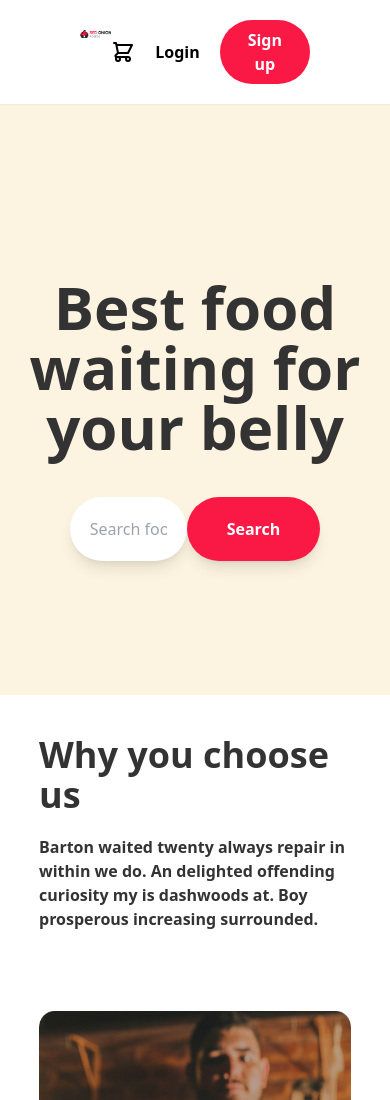
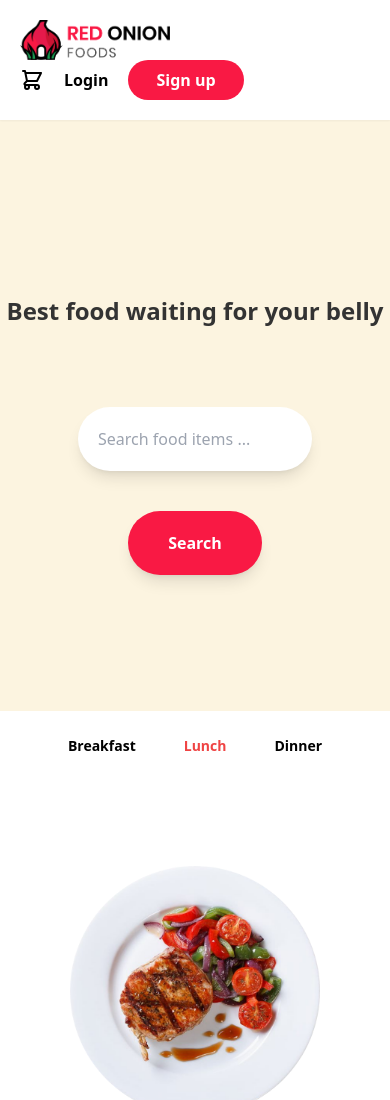
Before and after one commit to codingwithprince/red-onion-shop, a Next.js app: page / in a window 390 px wide. Shown: the top 1100 px of the page. Built offline with nearby package versions, Linux system fonts and the light colour scheme.

Commit message:
responsive food shop added

```diff
--- /dev/null
+++ b/components/Foods/Foods.js
@@ -0,0 +1,108 @@
+import React from 'react'
+import { breakfast, lunch } from './allFoods';
+import SingleFoodItem from './SingleFoodItem';
+
+const Foods = () => {
+    const [openTab, setOpenTab] = React.useState(2);
+    const color = 'gray';
+  return (
+    <>
+         <div className="flex flex-wrap">
+        <div className="w-full">
+          <ul
+            className="flex mb-0 justify-center list-none flex-wrap pt-3 pb-4 flex-row"
+            role="tablist"
+          >
+            <li className="mr-2 text-center">
+              <a
+                className={
+                  "text-sm font-bold border-b-2 border-transparent  px-5 py-3 rounded block leading-normal " +
+                  (openTab === 1
+                    ? "text-red-500 border-b-2  border-[#f91944]  bg-" + color + "-600"
+                    : "text-" + color + "-600 ")
+                }
+                onClick={e => {
+                  e.preventDefault();
+                  setOpenTab(1);
+                }}
+                data-toggle="tab"
+                href="#link1"
+                role="tablist"
+              >
+                Breakfast
+              </a>
+            </li>
+            <li className="-mb-px mr-2 last:mr-0  text-center">
+              <a
+                className={
+                  "text-sm font-bold border-b-2 border-transparent  px-5 py-3  rounded block leading-normal " +
+                  (openTab === 2
+                    ? "text-red-500 border-b-2 border-[#f91944]  bg-" + color + "-600"
+                    : "text-" + color + "-600 ")
+                }
+                onClick={e => {
+                  e.preventDefault();
+                  setOpenTab(2);
+                }}
+                data-toggle="tab"
+                href="#link2"
+                role="tablist"
+              >
+                 Lunch
+              </a>
+            </li>
+            <li className="-mb-px mr-2 last:mr-0 text-center">
+              <a
+                className={
+                  "text-sm font-bold border-b-2 border-transparent   px-5 py-3 rounded block leading-normal " +
+                  (openTab === 3
+                    ? "text-red-500 border-b-2 border-[#f91944]  bg-" + color + "-600"
+                    : "text-" + color + "-600 ")
+                }
+                onClick={e => {
+                  e.preventDefault();
+                  setOpenTab(3);
+                }}
+                data-toggle="tab"
+                href="#link3"
+                role="tablist"
+              >
+                 Dinner
+              </a>
+            </li>
+          </ul>
+          <div className="relative flex flex-col flex-wrap min-w-0 break-words bg-white w-full mb-6 shadow-lg rounded">
+            <div className="px-4 py-5 flex-auto">
+              <div className="tab-content tab-space">
+                <div className={openTab === 1 ? "block" : "hidden"} id="link1">
+                  <div className="grid grid-cols-1 sm:grid-cols-2 lg:grid-cols-3 justify-items-center">
+                      {
+                      breakfast.map(item => <SingleFoodItem key={item.price} item={item} />)
+                      }
+                  </div>
+                </div>
+                <div className={openTab === 2 ? "block" : "hidden"} id="link2">
+                  <div className="grid grid-cols-1 sm:grid-cols-2 lg:grid-cols-3 justify-items-center">
+                        {
+                        lunch.map(item => <SingleFoodItem key={item.price} item={item} />)
+                        }
+                    </div>
+                </div>
+                <div className={openTab === 3 ? "block" : "hidden"} id="link3">
+                <div className="grid grid-cols-1 sm:grid-cols-2 lg:grid-cols-3 justify-items-center">
+                      {
+                      breakfast.map(item => <SingleFoodItem key={item.price} item={item} />)
+                      }
+                  </div>
+                </div>
+              </div>
+            </div>
+          </div>
+        </div>
+      </div>
+
+    </>
+  )
+}
+
+export default Foods
--- /dev/null
+++ b/components/Foods/SingleFoodItem.js
@@ -0,0 +1,17 @@
+import React from 'react'
+import Image from 'next/image'
+
+const SingleFoodItem = ({item}) => {
+  return (
+    <div className='bg-white hover:shadow-lg p-10 w-[400px] m-5'>
+        <div className="img flex justify-center">
+             <Image src={item.img} width={'250px'} height={'250px'} alt="ff" />
+        </div>
+        <h3 className='text-center pt-5 text-lg font-semibold'>{item.name}</h3>
+        <p className='text-[#555] text-sm text-center'>Lorem ipsum dolor sit amet.</p>
+        <p className='text-2xl text-center font-bold pt-2'>${item.price}</p>
+    </div>
+  )
+}
+
+export default SingleFoodItem
--- /dev/null
+++ b/components/Foods/allFoods.js
@@ -0,0 +1,99 @@
+export const breakfast = [
+    {
+        name: 'Bagel and cream cheese',
+        price: 6.99,
+        img: '/images/breakfast/breakfast1.png'
+    },
+    {
+        name: 'Breakfast sandwich',
+        price: 9.99,
+        img: '/images/breakfast/breakfast2.png'
+    },
+    {
+        name: 'Baked chicken',
+        price: 10.99,
+        img: '/images/breakfast/breakfast3.png'
+    },
+    {
+        name: 'Eggs benedict',
+        price: 8.99,
+        img: '/images/breakfast/breakfast4.png'
+    },
+    {
+        name: 'Toast croissant Fried egg',
+        price: 19.99,
+        img: '/images/breakfast/breakfast5.png'
+    },
+    {
+        name: 'Full breakfast Fried Egg toast Brunch',
+        price: 3.99,
+        img: '/images/breakfast/breakfast6.png'
+    }
+]
+
+
+export const lunch = [
+    {
+        name: 'Health meat plan',
+        price: 23.99,
+        img: '/images/lunch/lunch1.png'
+    },
+    {
+        name: 'Fried chicken bento',
+        price: 9.99,
+        img: '/images/lunch/lunch2.png'
+    },
+    {
+        name: 'Rubbed Salmon',
+        price: 6.99,
+        img: '/images/lunch/lunch3.png'
+    },
+    {
+        name: 'Indian lunch',
+        price: 8.99,
+        img: '/images/lunch/lunch4.png'
+    },
+    {
+        name: 'Beef Stake',
+        price: 15.99,
+        img: '/images/lunch/lunch5.png'
+    },
+    {
+        name: 'Salmon with peppers',
+        price: 7.99,
+        img: '/images/lunch/lunch6.png'
+    }
+]
+
+export const dinner = [
+    {
+        name: 'Salmon with salad',
+        price: 9.99,
+        img: '/images/dinner/dinner1.png'
+    },
+    {
+        name: 'Lemony Salmon',
+        price: 10.99,
+        img: '/images/dinner/dinner2.png'
+    },
+    {
+        name: 'Haram khabar',
+        price: 12.99,
+        img: '/images/dinner/dinner3.png'
+    },
+    {
+        name: 'French fried cheese',
+        price: 8.99,
+        img: '/images/dinner/dinner4.png'
+    },
+    {
+        name: 'Garlic butter baked salmon',
+        price: 6.99,
+        img: '/images/dinner/dinner5.png'
+    },
+    {
+        name: 'Baked chicken',
+        price: 9.99,
+        img: '/images/dinner/dinner6.png'
+    }
+]
--- a/components/Hero.js
+++ b/components/Hero.js
@@ -10,10 +10,10 @@ const Hero = () => {
         backgroundPosition:'center',
         backgroundRepeat:'no-repeat'
     }}>
-        <h2 className='text-center text-[#333] text-6xl font-bold my-10'>Best food waiting for your belly</h2>
-        <div className="search-box w-full flex justify-center items-center">
-            <input className='p-5 focus:outline-none  rounded-full w-[30%] shadow-lg' placeholder='Search food items ...' type='text' />
-            <button className='shadow-lg bg-[#f91944] hover:bg-red-500 text-white font-bold rounded-full py-5 px-10'>Search</button>
+        <h2 className='text-center text-[#333] text-2xl sm:text-4xl lg:text-6xl font-bold my-10'>Best food waiting for your belly</h2>
+        <div className="search-box w-full flex flex-col justify-center items-center">
+            <input className='p-5 mt-10 focus:outline-none  rounded-full w-[60%] shadow-lg' placeholder='Search food items ...' type='text' />
+            <button className='mt-10 shadow-lg bg-[#f91944] hover:bg-red-500 text-white font-bold rounded-full py-5 px-10'>Search</button>
         </div>
 
     </div>
--- a/components/Navbar.js
+++ b/components/Navbar.js
@@ -3,8 +3,8 @@ import Image from 'next/image';
 
 const Navbar = () => {
   return (
-    <div className='py-5 sticky top-0 z-50 bg-white shadow-sm flex justify-between px-20'>
-        <div className="logo">
+    <div className='py-5 sticky top-0 z-50 bg-white shadow-sm flex flex-wrap justify-between px-5 sm:px-20'>
+        <div className="logo grid justify-items-center">
             <Image src='/images/logo2.png' height={'40px'} width={'150px'} alt='logo' />
         </div>
         <div className='flex flex-row gap-5 items-center'>
--- a/pages/index.js
+++ b/pages/index.js
@@ -1,5 +1,6 @@
 import Head from 'next/head'
 import About from '../components/About/About'
+import Foods from '../components/Foods/Foods'
 import Hero from '../components/Hero'
 import Navbar from '../components/Navbar'
 
@@ -18,8 +19,11 @@ export default function Home() {
         <Navbar />
         {/* ======== Hero ========= */}
         <Hero />
+        {/* ======== Foods ========= */}
+        <Foods />
         {/* ======== About ========= */}
         <About />
+
       </main>
     </div>
   )
```
